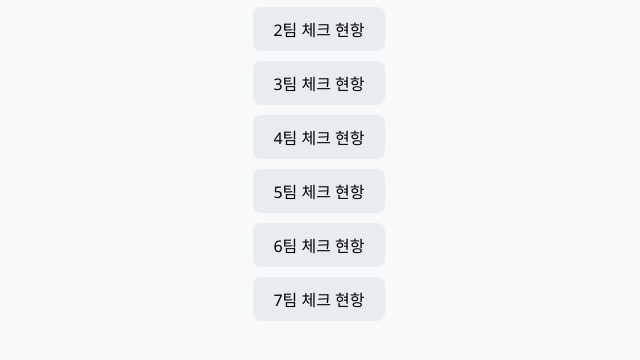
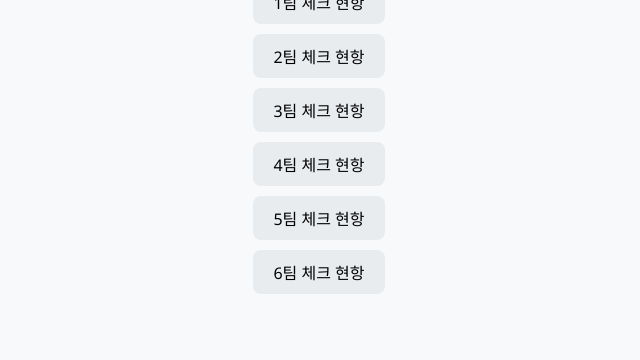
Before and after one commit to jwonchi/IsNginxLive, a plain HTML site: page index.html in a window 1280 px wide. Shown: the part 354-714 px from the top of the page, without its empty margins (321-961 px from the left). Drawn offline with Linux system fonts and the light colour scheme.

Commit message:
Update index.html

```diff
--- a/index.html
+++ b/index.html
@@ -67,7 +67,6 @@
         <a href="./IsNGINXLive/t4.md"><li>4팀 체크 현항</li></a>
         <a href="./IsNGINXLive/t5.md"><li>5팀 체크 현항</li></a>
         <a href="./IsNGINXLive/t6.md"><li>6팀 체크 현항</li></a>
-        <a href="./IsNGINXLive/t7.md"><li>7팀 체크 현항</li></a>
     </ol>
 </body>
 </html>
```
